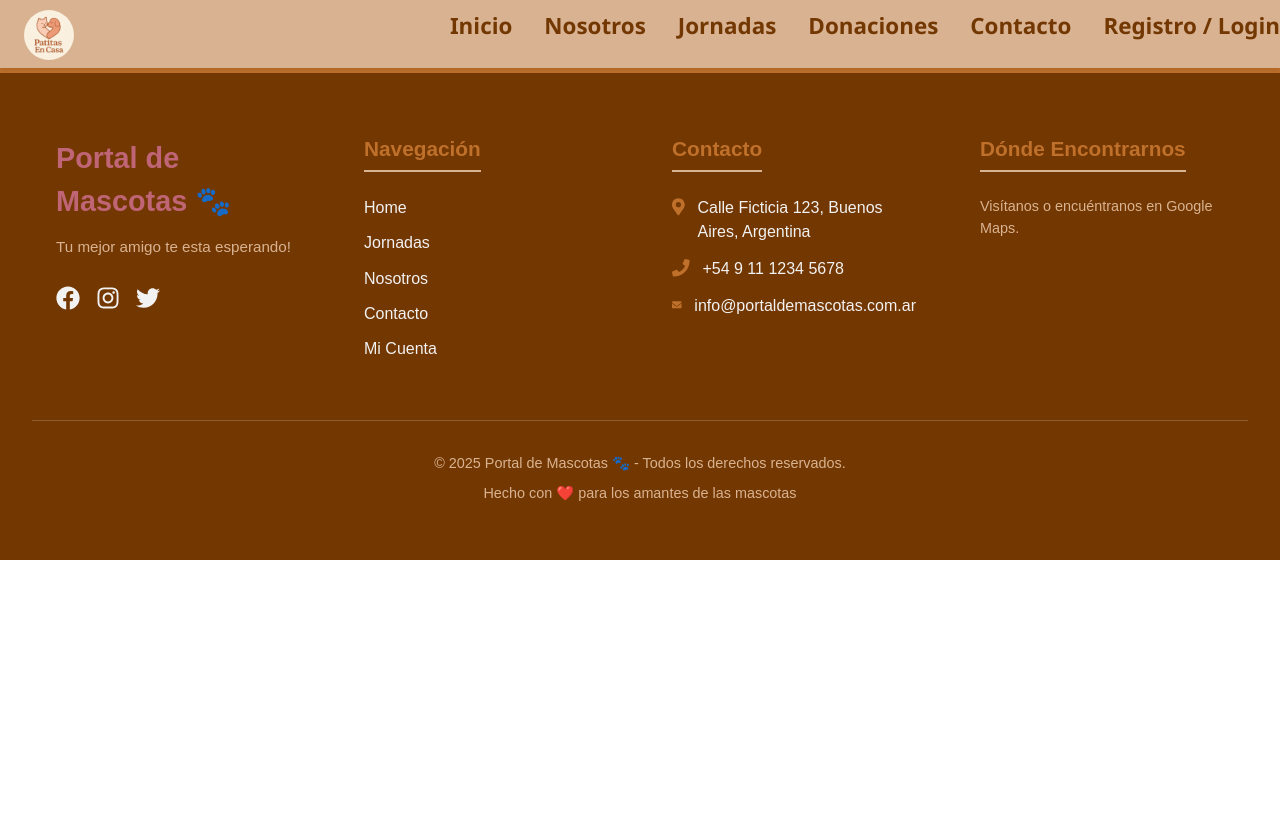
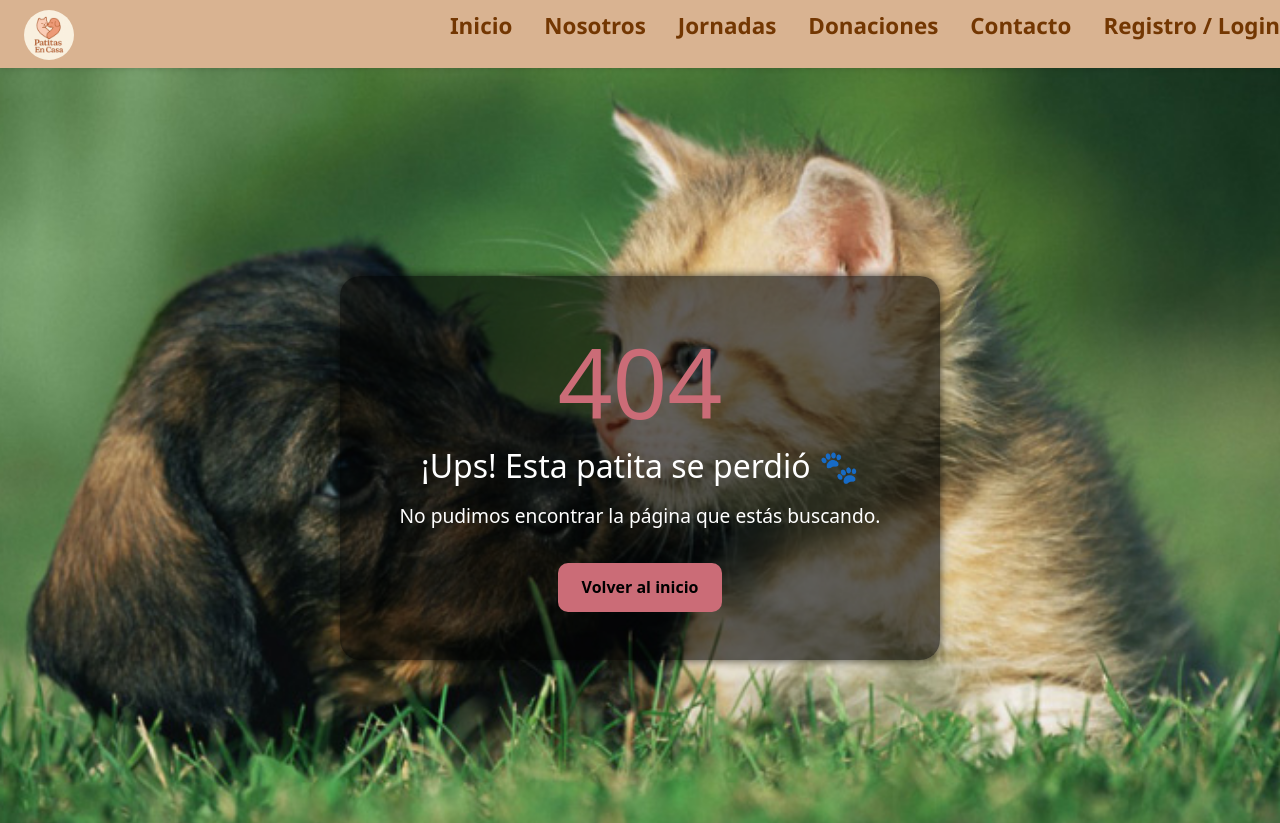
Before and after one commit to JesyGomez/PortalMascotas-PoloIT, a React (Create React App) app: page /admin in a window 1280 px wide. Shown: the top 823 px of the page. Before the commit the page ends 800 px from the top, so only its background shows below. Built offline with nearby package versions, Linux system fonts and the light colour scheme.

Commit message:
Agregando ruta Not-Found de Jesy

```diff
--- a/src/User/routes/UserRouter.jsx
+++ b/src/User/routes/UserRouter.jsx
@@ -1,5 +1,6 @@
 import { Route, Routes } from 'react-router-dom';
 import {MisPublicaciones, Configuracion, AspectosSistema,PublicarMascota, MiCuenta, MiPerfil, FormularioAdopcion} from '../pages';
+import { NotFound } from '../../ui';
 export const UserRouter = () => {
   return (
         <Routes>
@@ -10,6 +11,7 @@ export const UserRouter = () => {
             <Route path="/mi-cuenta" element={<MiCuenta />} />
             <Route path="/mi-perfil" element={<MiPerfil />} />
             <Route path="/formulario-adopcion" element={<FormularioAdopcion />} />
+            <Route path="/*" element={<NotFound />} />
         </Routes>
   )
 }
--- a/src/router/AppRouter.jsx
+++ b/src/router/AppRouter.jsx
@@ -11,7 +11,7 @@ import { Donaciones } from "../Donaciones/pages/Donaciones";
 import { Adopciones } from "../Adopciones/pages/Adopciones";
 import { Contacto } from "../Contacto/pages/Contacto";
 import Jornadas from "../Jornadas/pages/Jornadas";
-import { Footer, Header } from "../ui";
+import { Footer, Header, NotFound } from "../ui";
 import { UserRouter } from "../User";
 
 export const AppRouter = ()=> {
@@ -49,7 +49,7 @@ export const AppRouter = ()=> {
             </>
           )}
 
-
+          <Route path="/*" element={<NotFound />} />
 
         </Routes>
       </main>
--- /dev/null
+++ b/src/ui/components/NotFound.jsx
@@ -0,0 +1,18 @@
+
+import { useNavigate } from "react-router-dom";
+import "../styles/notFound.css";
+
+export const NotFound = ()=> {
+  const navigate = useNavigate();
+
+  return (
+    <div className="notfound-container">
+      <div className="notfound-content">
+        <h1>404</h1>
+        <h2>¡Ups! Esta patita se perdió 🐾</h2>
+        <p>No pudimos encontrar la página que estás buscando.</p>
+        <button onClick={() => navigate("/")}>Volver al inicio</button>
+      </div>
+    </div>
+  );
+}
--- a/src/ui/components/index.js
+++ b/src/ui/components/index.js
@@ -1,2 +1,3 @@
 export * from './Footer';
 export * from './Header';
+export * from './NotFound';
--- /dev/null
+++ b/src/ui/styles/notFound.css
@@ -0,0 +1,52 @@
+/* Not Found */
+.notfound-container {
+  background-image: url("../../../public/imagenContacto.jpg");
+  background-size: cover;
+  background-position: center;
+  min-height: 100vh;
+  display: flex;
+  align-items: center;
+  justify-content: center;
+  text-align: center;
+  color: #fff;
+  padding: 2rem;
+}
+
+.notfound-content {
+  background-color: rgba(0, 0, 0, 0.6);
+  padding: 3rem;
+  border-radius: 20px;
+  max-width: 600px;
+  width: 100%;
+  box-shadow: 0 0 10px rgba(0, 0, 0, 0.7);
+}
+
+.notfound-content h1 {
+  font-size: 6rem;
+  margin-bottom: 0.5rem;
+  color: #cb6c77;
+}
+
+.notfound-content h2 {
+  font-size: 2rem;
+  margin-bottom: 1rem;
+}
+
+.notfound-content p {
+  font-size: 1.2rem;
+  margin-bottom: 2rem;
+}
+
+.notfound-content button {
+  padding: 0.8rem 1.5rem;
+  background-color: #cb6c77;
+  border: none;
+  border-radius: 10px;
+  font-weight: bold;
+  cursor: pointer;
+  transition: background 0.3s ease;
+}
+
+.notfound-content button:hover {
+  background-color: #cb6c77;
+}
```
Also changed, not shown: public/imagenContacto.jpg (added), 1 other file (tests, documents, lock files or other folders).
